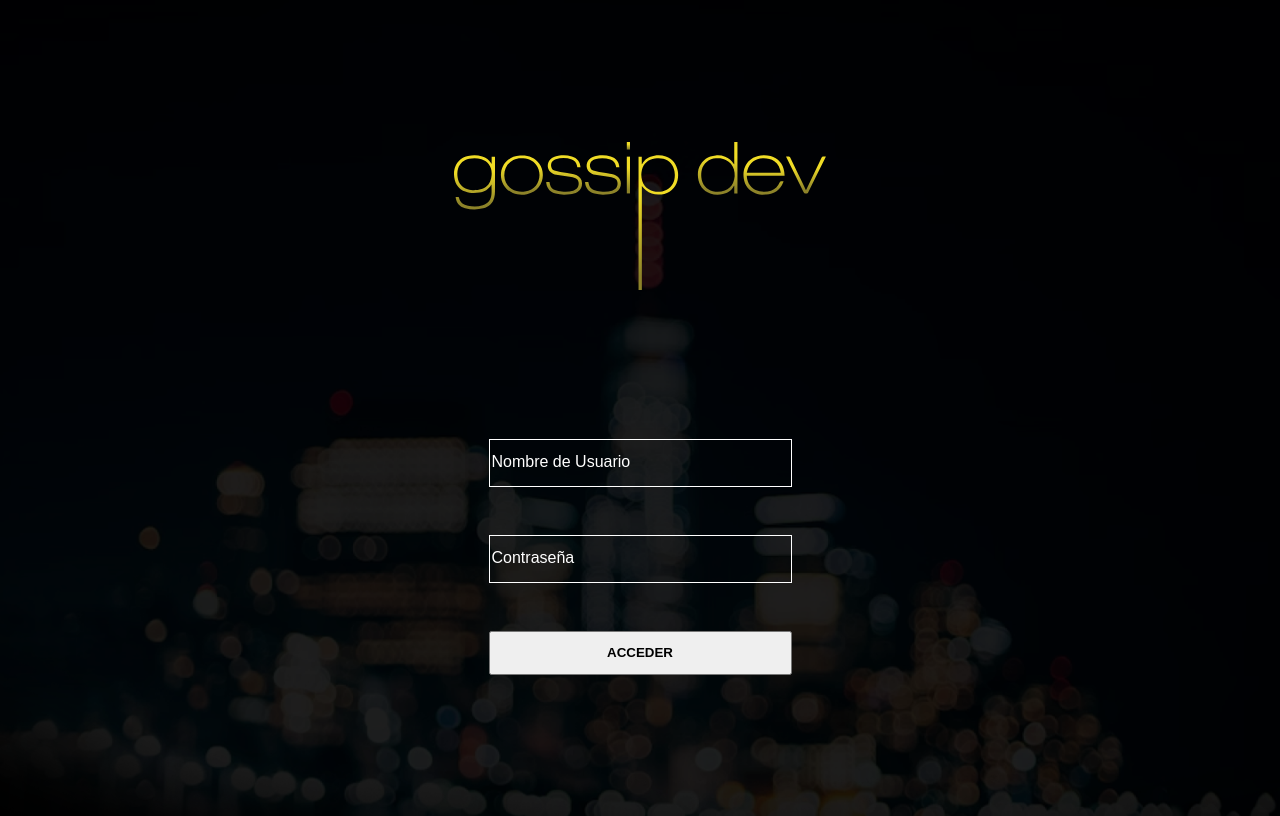
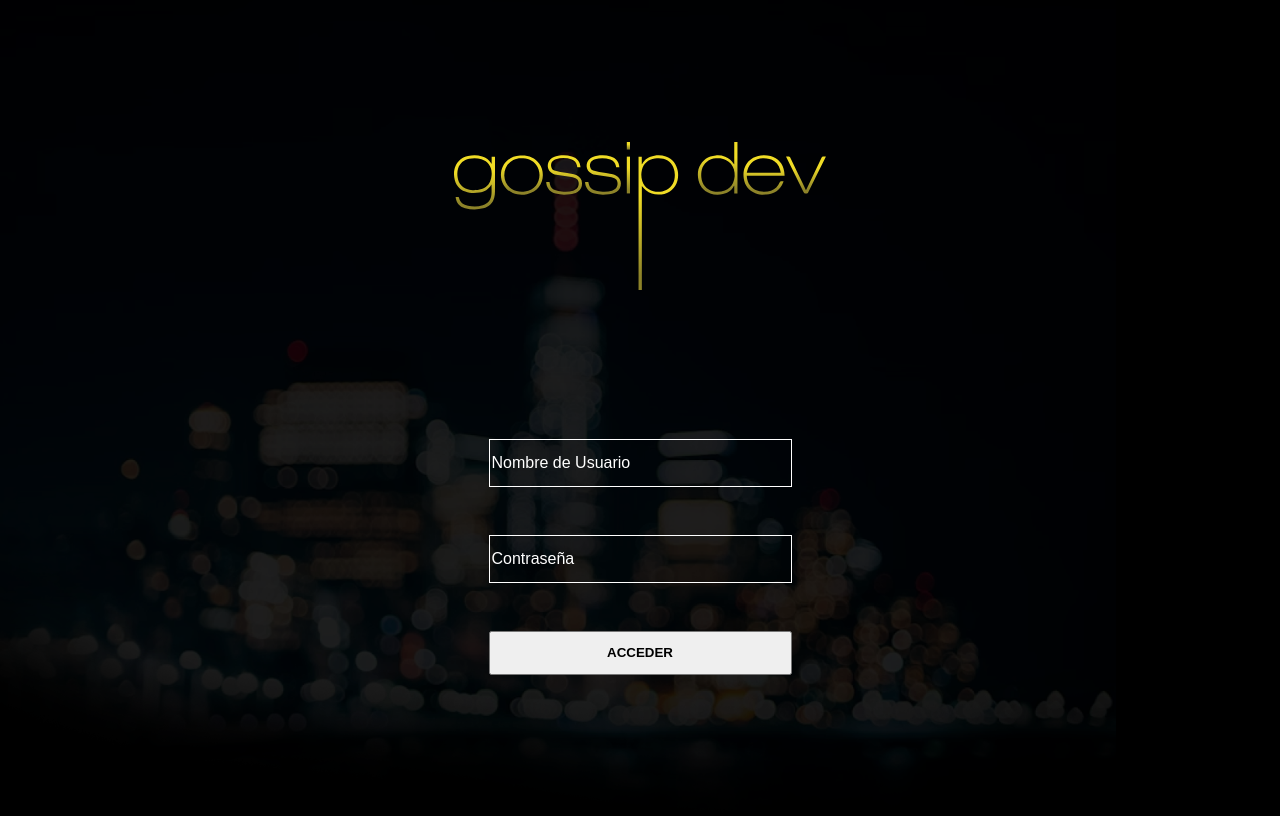
Before and after one commit to EstyGlez/Wheel-Of-Doom, a React (Vite) app in the folder Ruleta/: page / in a window 1280 px wide. Built offline with nearby package versions, Linux system fonts and the light colour scheme.

Commit message:
change label color to white and background

```diff
--- a/Ruleta/src/Views/Login.jsx
+++ b/Ruleta/src/Views/Login.jsx
@@ -23,7 +23,7 @@ function Login() {
                         </div>
                         <div className='label'>
                             <label>
-                                <input type='text' placeholder='Contraseña'>
+                                <input id='loginlabel' type='text' placeholder='Contraseña'>
                                 </input>
                             </label>
                         </div>
--- a/Ruleta/src/Views/login.css
+++ b/Ruleta/src/Views/login.css
@@ -3,7 +3,7 @@ body {
     background-image: url('images/background.svg');
     background-repeat: no-repeat;
     background-attachment: fixed;
-    background-size: cover;
+    background-size: contain;
 }
 
 .logo{
@@ -34,6 +34,10 @@ input {
     height: 44px;
 }
 
+#loginlabel {
+    color: white;
+    font-size: 16px;
+}
 input::placeholder {
     color:white;
     font-size: 16px;
```
